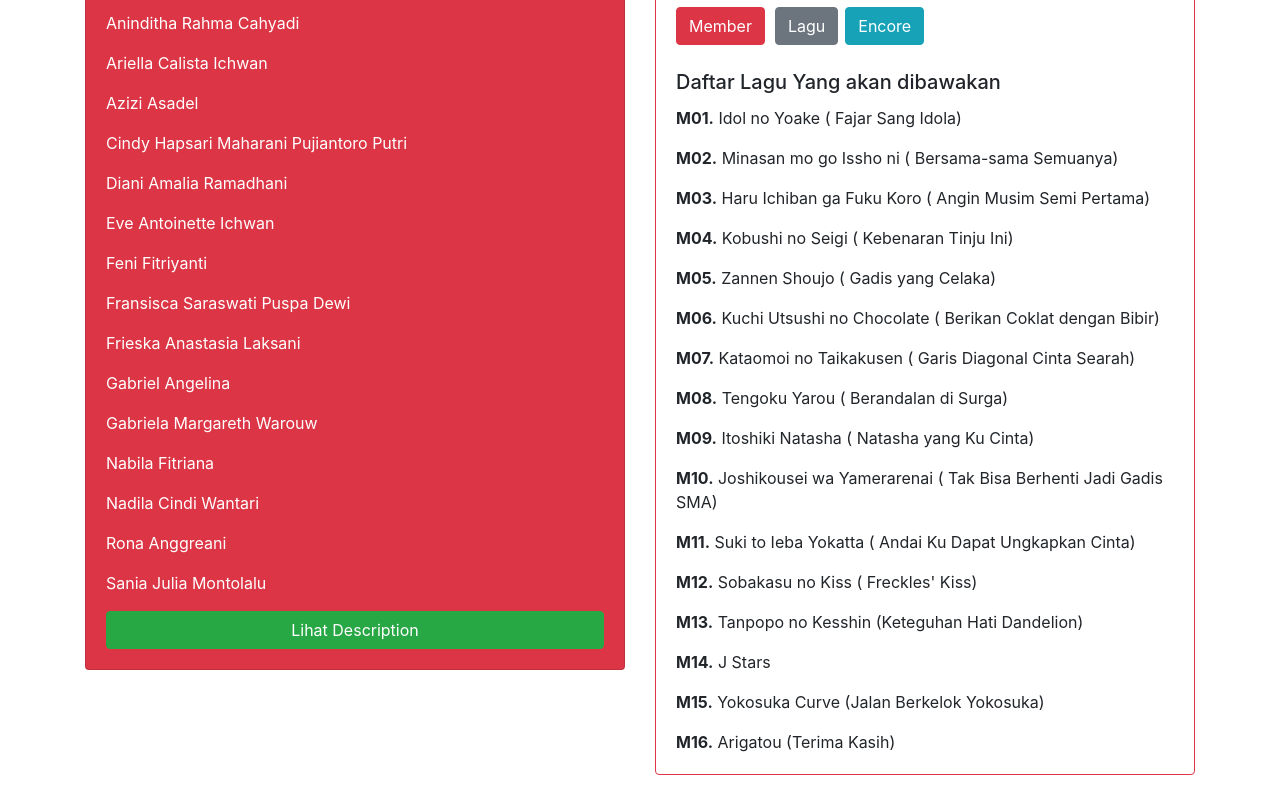
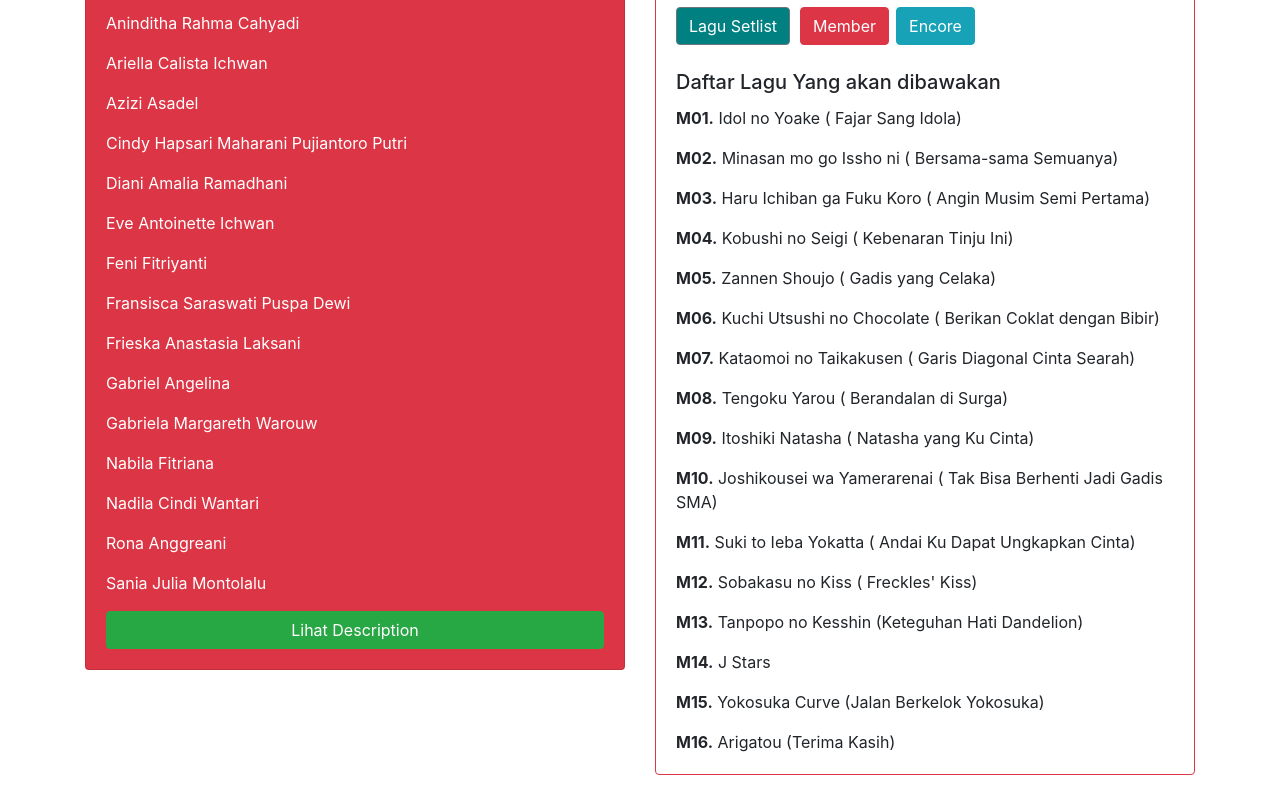
Before and after one commit to Inzoid/react-router, a React (Create React App) app: page /team-j in a window 1280 px wide. Both pictures are taken after a click on the button "Lihat Line Up Member". Shown: the part 277-1077 px from the top of the page. Built offline with nearby package versions, Linux system fonts and the light colour scheme.

Commit message:
set loading with react spinners

```diff
--- a/src/component/menu/Description.jsx
+++ b/src/component/menu/Description.jsx
@@ -1,4 +1,5 @@
-import React, { useState } from 'react';
+import React, { useState, useEffect } from 'react';
+import PulseLoader from "react-spinners/PulseLoader";
 import { Row, Col, Button, CardTitle, CardText } from 'reactstrap';
 
 //store
@@ -105,16 +106,31 @@ function Description() {
   };
 
   const [menuType, setMenuType] = useState('setlist');
+  const [loading, setLoading] = useState(false);
+
+  useEffect(() => {
+    setLoading(true)
+    setTimeout(() => {
+      setLoading(false)
+    }, 800);
+  }, [menuType])
 
   return (
     <CardText>
       <Row>
         <Col>
-          <Button color="danger" onClick={handleClickMember}>
+          <Button
+            className="setlist-btn"
+            onClick={handleClickSetlist}
+            style={{backgroundColor: 'teal'}}
+          >
+            Lagu Setlist
+          </Button>
+          <Button
+            color="danger"
+            onClick={handleClickMember}
+          >
             Member
-          </Button>
-          <Button className="setlist-btn" onClick={handleClickSetlist}>
-            Lagu
           </Button>
           <Button
             color="info"
@@ -125,7 +141,14 @@ function Description() {
           </Button>
         </Col>
       </Row>
-
+      {loading &&
+        <PulseLoader
+          size={12}
+          color={"teal"}
+          loading={loading}
+          style={{alignItem: 'center'}}
+        />
+      }
       {menuType === 'setlist' ? (
         <div>
           <CardTitle tag="h5">
--- /dev/null
+++ b/src/component/menu/Loading.css
@@ -0,0 +1,35 @@
+.lds-ring {
+  display: inline-block;
+  position: relative;
+  width: 54px;
+  height: 54px;
+}
+.lds-ring div {
+  box-sizing: border-box;
+  display: block;
+  position: absolute;
+  width: 24px;
+  height: 24px;
+  margin: 6px;
+  border: 6px solid #ff2058;
+  border-radius: 50%;
+  animation: lds-ring 1.2s cubic-bezier(0.5, 0, 0.5, 1) infinite;
+  border-color: white transparent transparent transparent;
+}
+.lds-ring div:nth-child(1) {
+  animation-delay: -0.45s;
+}
+.lds-ring div:nth-child(2) {
+  animation-delay: -0.3s;
+}
+.lds-ring div:nth-child(3) {
+  animation-delay: -0.15s;
+}
+@keyframes lds-ring {
+  0% {
+    transform: rotate(0deg);
+  }
+  100% {
+    transform: rotate(360deg);
+  }
+}
--- /dev/null
+++ b/src/component/menu/Loading.jsx
@@ -0,0 +1,14 @@
+import React from 'react';
+
+import './Loading.css';
+
+const Loading = () => (
+  <div className="lds-ring">
+    <div />
+    <div />
+    <div />
+    <div />
+  </div>
+);
+
+export default Loading;
--- a/src/component/team/Team.css
+++ b/src/component/team/Team.css
@@ -7,6 +7,5 @@
 }
 
 .setlist-btn {
-  background-color: teal;
-  margin-left: 10px;
+  margin-right: 10px;
 }
--- a/src/component/team/Team_J.js
+++ b/src/component/team/Team_J.js
@@ -1,7 +1,8 @@
-import React, { useState } from 'react';
+import React, { useState, useEffect } from 'react';
 
 //component
 import '../../component/team/Team.css';
+import Loading from '../menu/Loading';
 import Description from '../../component/menu/Description';
 import { Container, Row, Col, Card, Button, CardTitle, CardText, UncontrolledCarousel } from 'reactstrap';
 
@@ -13,12 +14,20 @@ import Carousels from '../../store/Carousel';
 
 function TeamJ(props) {
   const [section, setSection] = useState('description');
+  const [loading, setLoading] = useState(false);
+
+  useEffect(() => {
+    setLoading(true)
+    setTimeout(() => {
+      setLoading(false)
+    }, 400);
+  }, [section])
 
   const Schedule = () => {
     return (
       Schedules.TEAM_J.DECEMBER.map((item, idx) => (
         <CardText key={idx}>
-          Idol No Yoake <b>{item.day}, {item.date} {item.time}</b>
+          Idol No Yoake <b>({item.day}, {item.date} {item.time})</b>
         </CardText>
       ))
     )
@@ -59,6 +68,7 @@ function TeamJ(props) {
                   <b>IDR 25.000</b> (On Tiket.com)
                 </CardTitle>
                 <TicketButton />
+                {loading && <Loading />}
                 <Button color="success" onClick={() => setSection('member')}>
                   Lihat Line Up Member
                 </Button>
@@ -67,7 +77,7 @@ function TeamJ(props) {
             </Col>
           ))
         ) : (
-          <Col sm="6">
+          <Col className="mb-3" sm="6">
             <Card body inverse color="danger">
               <CardTitle tag="h4">
                 Daftar Member Team J yang akan tampil
@@ -75,6 +85,7 @@ function TeamJ(props) {
                 {Members[0].Team_J.map((item, idx) => (
                   <CardText key={idx}>{item.member}</CardText>
                 ))}
+                {loading && <Loading />}
               <Button color="success" onClick={() => setSection('description')}>
                 Lihat Description
               </Button>
--- a/src/component/team/Team_K.js
+++ b/src/component/team/Team_K.js
@@ -1,7 +1,8 @@
-import React, { useState } from 'react';
+import React, { useState, useEffect } from 'react';
 
 //component
 import '../../component/team/Team.css';
+import Loading from '../menu/Loading';
 import Description from '../../component/menu/Description';
 import { Container, Row, Col, Card, CardImg, Button, CardTitle, CardText, UncontrolledCarousel } from 'reactstrap';
 
@@ -13,12 +14,20 @@ import Carousels from '../../store/Carousel';
 
 function TeamK(props) {
   const [section, setSection] = useState('description');
+  const [loading, setLoading] = useState(false);
+
+  useEffect(() => {
+    setLoading(true)
+    setTimeout(() => {
+      setLoading(false)
+    }, 400);
+  }, [section])
 
   const Schedule = () => {
     return (
       Schedules.TEAM_K.DECEMBER.map((item, idx) => (
         <CardText key={idx}>
-          Ramune no Nomikata <b>{item.day}, {item.date} {item.time}</b>
+          Ramune no Nomikata <b>({item.day}, {item.date} {item.time})</b>
         </CardText>
       ))
     )
@@ -59,6 +68,7 @@ function TeamK(props) {
                   <b>IDR 25.000</b> (On Tiket.com)
                 </CardTitle>
                 <TicketButton />
+                {loading && <Loading />}
                 <Button color="success" onClick={() => setSection('member')}>
                   Lihat Line Up Member
                 </Button>
@@ -67,7 +77,7 @@ function TeamK(props) {
             </Col>
           ))
         ) : (
-          <Col sm="6">
+          <Col className="mb-3" sm="6">
             <Card body inverse color="warning">
               <CardTitle style={{ marginTop: '15px' }} tag="h4">
                 Daftar Member Team KIII yang akan tampil
@@ -75,6 +85,7 @@ function TeamK(props) {
               {Members[1].Team_K.map((item, idx) => (
                 <CardText key={idx}>{item.member}</CardText>
               ))}
+              {loading && <Loading />}
               <Button color="success" onClick={() => setSection('description')}>
                 Lihat Description
             </Button>
```
